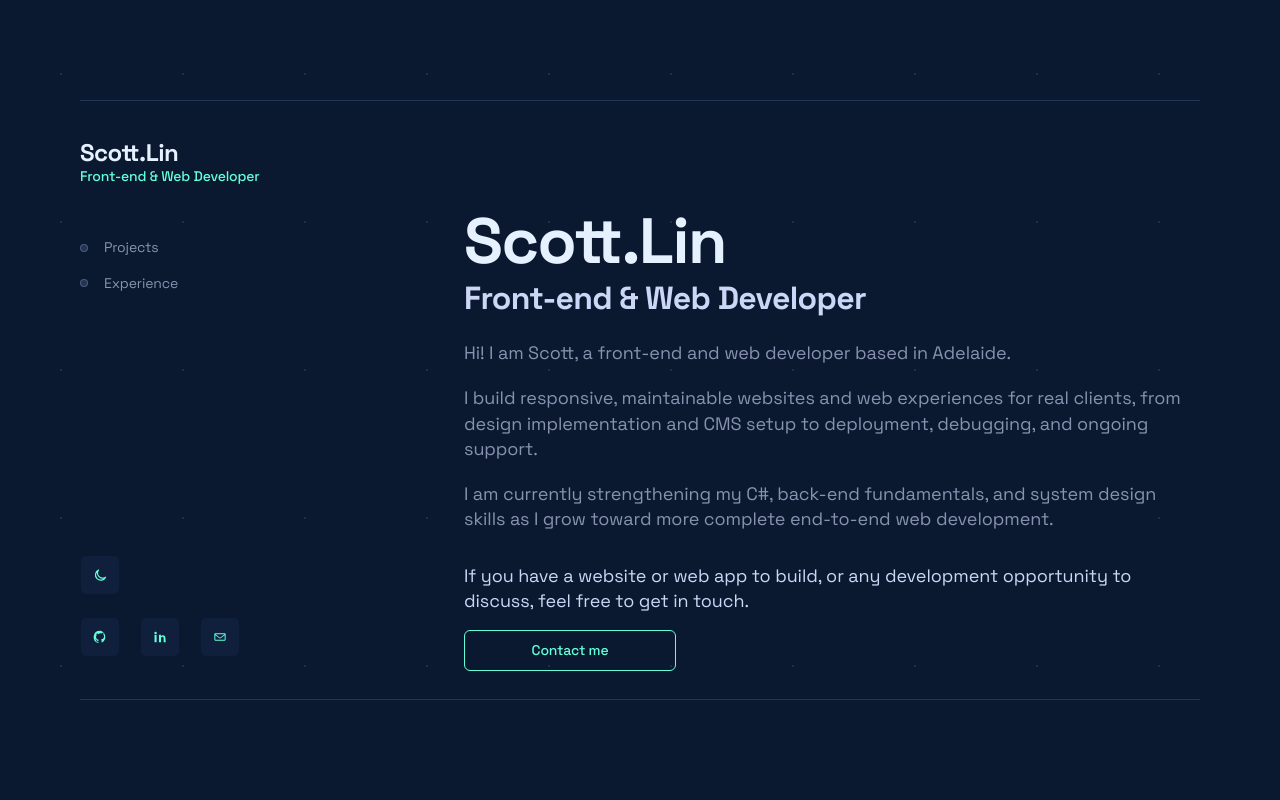
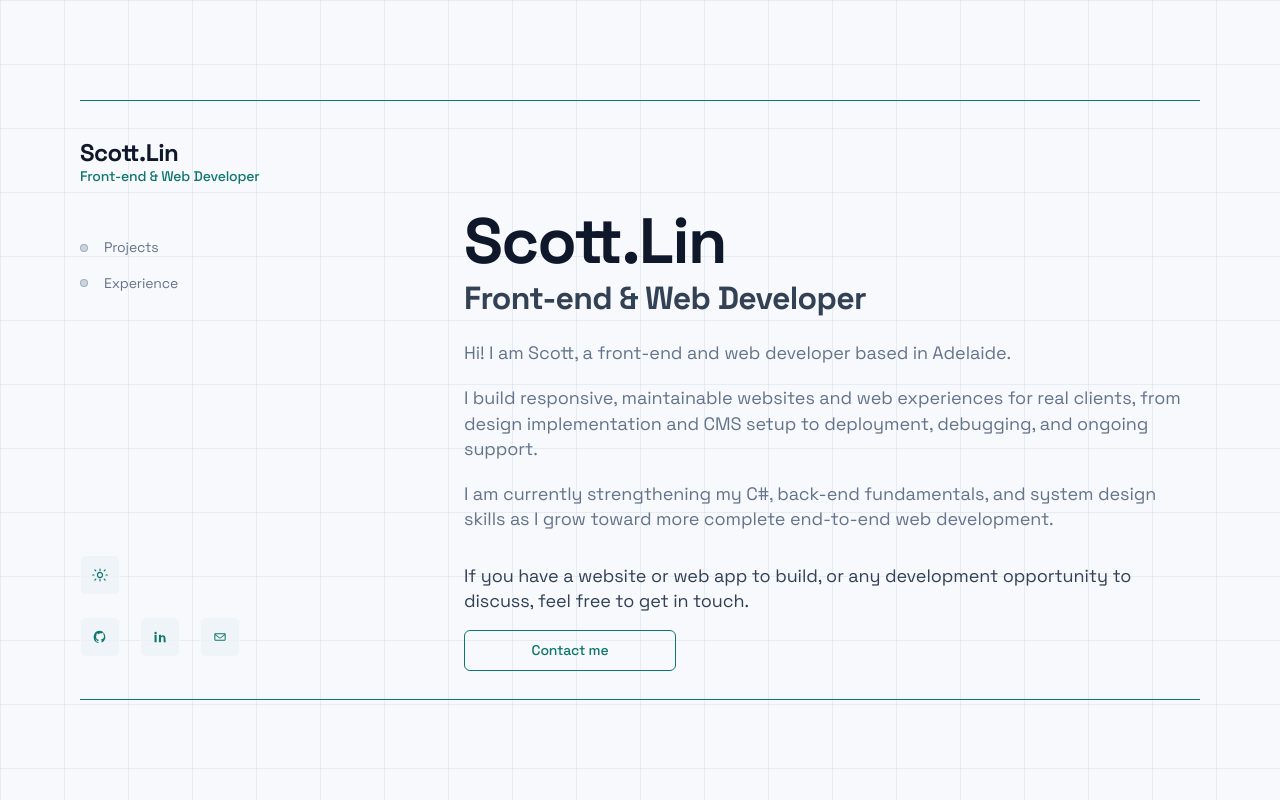
Before and after one commit to ScottL99/portfolio-website, a Next.js app: page / in a window 1280 px wide. Built offline with nearby package versions, Linux system fonts and the light colour scheme.

Commit message:
Initialize theme before hydration

```diff
--- a/app/layout.tsx
+++ b/app/layout.tsx
@@ -1,5 +1,6 @@
 import type { Metadata } from "next";
 import { Space_Grotesk } from "next/font/google";
+import { themeInitScript } from "@/lib/theme";
 import "./globals.css";
 
 const spaceGrotesk = Space_Grotesk({
@@ -20,6 +21,9 @@ export default function RootLayout({
 }>) {
   return (
     <html lang="en">
+      <head>
+        <script dangerouslySetInnerHTML={{ __html: themeInitScript }} />
+      </head>
       <body className={`${spaceGrotesk.variable} antialiased`}>{children}</body>
     </html>
   );
--- a/components/layout/ThemeToggle.tsx
+++ b/components/layout/ThemeToggle.tsx
@@ -2,8 +2,11 @@
 
 import { useEffect, useState } from "react";
 import IconButton from "@/components/ui/IconButton";
-
-type ThemeMode = "dark" | "light";
+import {
+  getPreferredTheme,
+  THEME_STORAGE_KEY,
+  type ThemeMode,
+} from "@/lib/theme";
 
 function MoonIcon() {
   return (
@@ -39,8 +42,7 @@ export default function ThemeToggle() {
   const [theme, setTheme] = useState<ThemeMode>("dark");
 
   useEffect(() => {
-    const savedTheme = window.localStorage.getItem("portfolio-theme");
-    const nextTheme = savedTheme === "light" ? "light" : "dark";
+    const nextTheme = getPreferredTheme();
 
     document.documentElement.dataset.theme = nextTheme;
     setTheme(nextTheme);
@@ -50,7 +52,7 @@ export default function ThemeToggle() {
     const nextTheme = theme === "dark" ? "light" : "dark";
 
     document.documentElement.dataset.theme = nextTheme;
-    window.localStorage.setItem("portfolio-theme", nextTheme);
+    window.localStorage.setItem(THEME_STORAGE_KEY, nextTheme);
     setTheme(nextTheme);
   };
 
--- /dev/null
+++ b/lib/theme.ts
@@ -0,0 +1,33 @@
+export type ThemeMode = "dark" | "light";
+
+export const THEME_STORAGE_KEY = "portfolio-theme";
+
+export const themeInitScript = `
+(() => {
+  try {
+    const savedTheme = window.localStorage.getItem("${THEME_STORAGE_KEY}");
+    const systemLight = window.matchMedia("(prefers-color-scheme: light)").matches;
+    const theme = savedTheme === "light" || savedTheme === "dark"
+      ? savedTheme
+      : systemLight
+        ? "light"
+        : "dark";
+
+    document.documentElement.dataset.theme = theme;
+  } catch {
+    document.documentElement.dataset.theme = "dark";
+  }
+})();
+`;
+
+export function getPreferredTheme(): ThemeMode {
+  const savedTheme = window.localStorage.getItem(THEME_STORAGE_KEY);
+
+  if (savedTheme === "light" || savedTheme === "dark") {
+    return savedTheme;
+  }
+
+  return window.matchMedia("(prefers-color-scheme: light)").matches
+    ? "light"
+    : "dark";
+}
```
